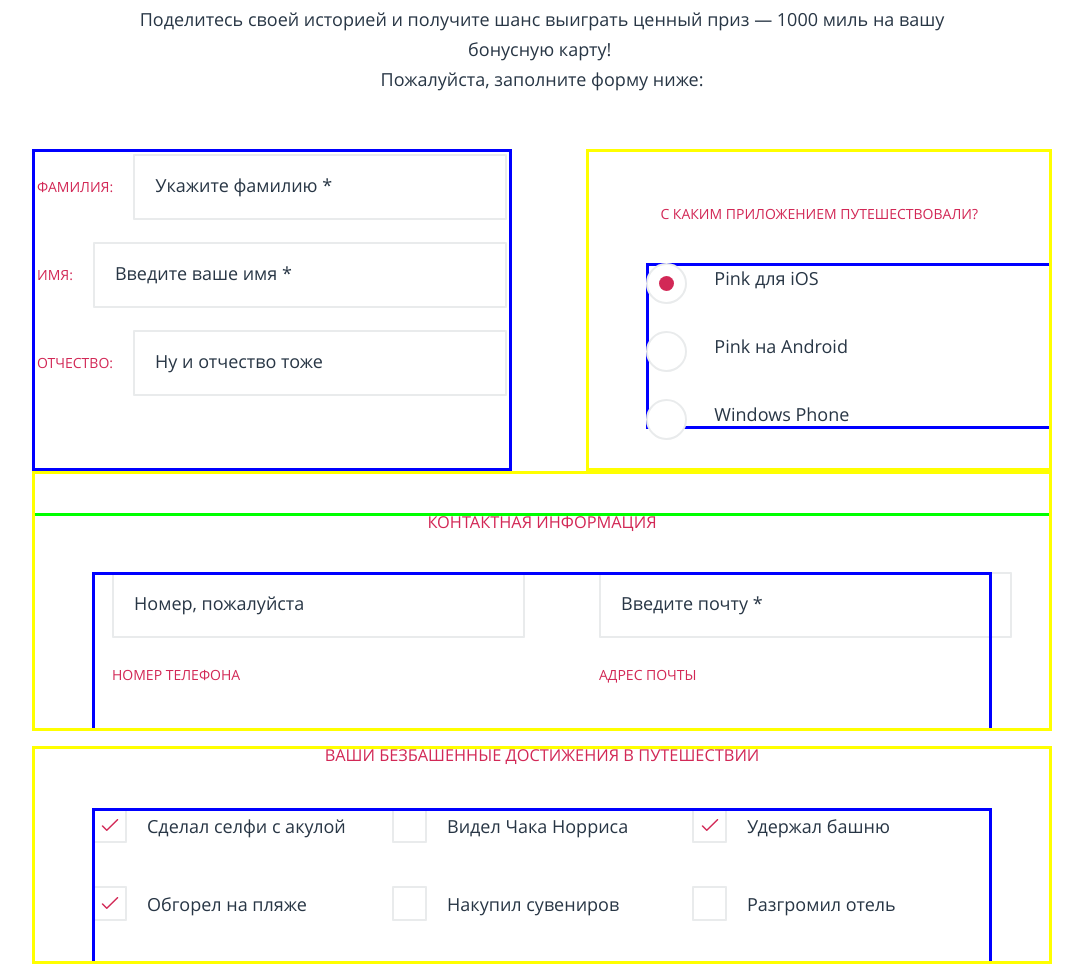
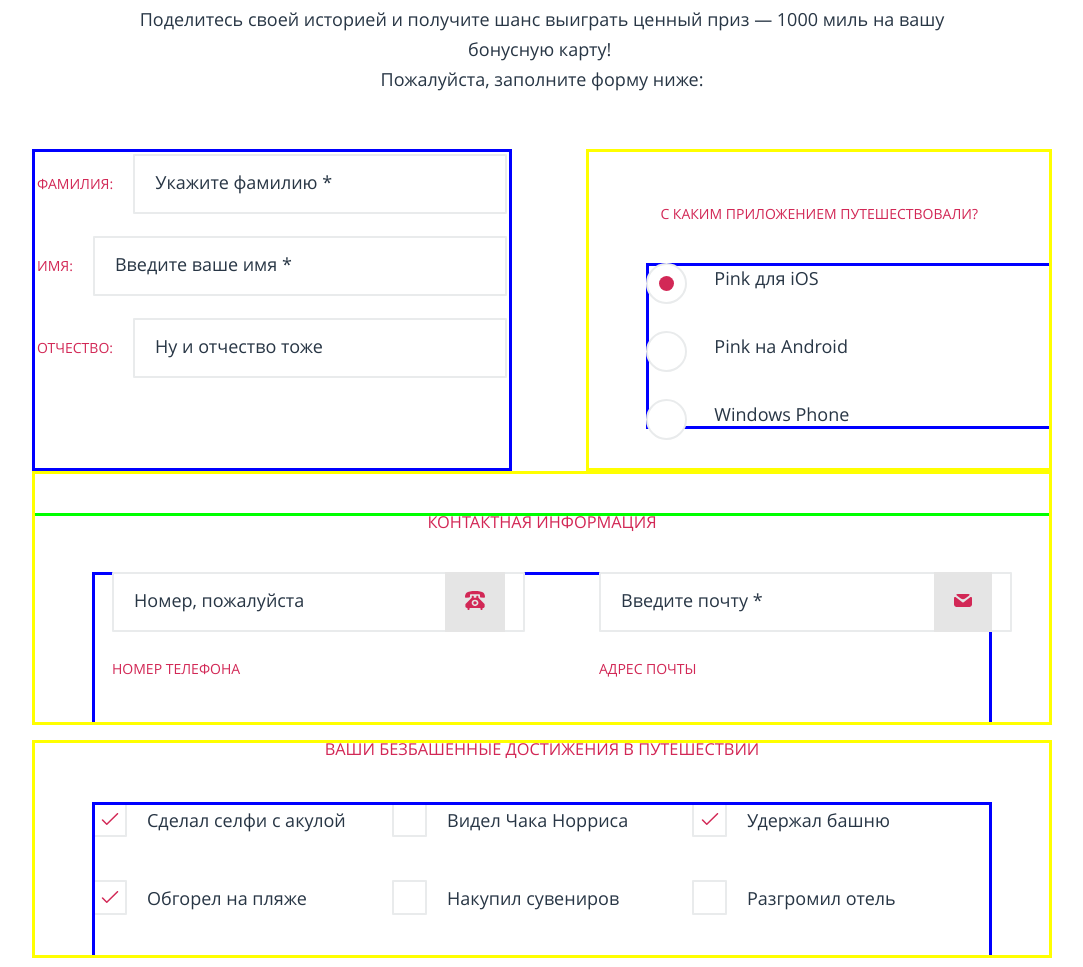
Before and after one commit to agaphonova/1703485-pink-23, a website: page source/form.html in a window 1280 px wide. Shown: the part 474-1441 px from the top of the page, without its empty margins (98-1181 px from the left). Drawn offline with nearby package versions, Linux system fonts and the light colour scheme; files that its build step writes are made by us from their sources.

Commit message:
добавление иконок на странице формы

```diff
--- a/source/form.html
+++ b/source/form.html
@@ -178,7 +178,7 @@
                   <label class="form-area form-area--reverse">
                     <span class="form-area__label">Адрес почты</span>
                     <input class="form-area__input" type="text" placeholder="Введите почту *">
-                    <span class="form-area__icon">
+                    <span class="form-area__icon form-area__icon--mail">
                       <svg width="18" height="13" viewBox="0 0 18 13" fill="none" xmlns="http://www.w3.org/2000/svg">
                         <path d="M14.9101 1.68071C16.1101 0.752143 15.8201 0 14.2601 0H3.73007C2.17007 0 1.88007 0.761428 3.07007 1.68071L6.82007 4.57786C7.44102 5.02891 8.2067 5.27397 8.99507 5.27397C9.78344 5.27397 10.5491 5.02891 11.1701 4.57786L14.9101 1.68071Z" fill="#D22856"/>
                         <path d="M11.9101 6.5L9.70007 8.24571C9.61906 8.29331 9.53164 8.33078 9.44007 8.35714L9.34007 8.40357C9.23142 8.44582 9.11701 8.47395 9.00007 8.48714L8.67007 8.43143L8.55007 8.35714C8.46475 8.3229 8.38417 8.27925 8.31007 8.22714L6.08007 6.5L2.18007 3.52857C1.00007 2.6 7.0672e-05 3.02714 7.0672e-05 4.47571V10.335C-0.002565 10.6825 0.0685454 11.0272 0.209341 11.3492C0.350138 11.6712 0.557862 11.9643 0.820654 12.2118C1.08345 12.4592 1.39616 12.6562 1.74093 12.7915C2.08571 12.9267 2.4558 12.9976 2.83007 13H15.1501C15.526 13 15.8983 12.9309 16.2454 12.7968C16.5924 12.6626 16.9075 12.466 17.1724 12.2183C17.4373 11.9706 17.6469 11.6767 17.7889 11.3534C17.9309 11.0302 18.0027 10.6841 18.0001 10.335V4.47571C18.0001 3.02714 17.0001 2.61857 15.8201 3.54714L11.9101 6.5Z" fill="#D22856"/>
--- a/source/sass/blocks/copyright.scss
+++ b/source/sass/blocks/copyright.scss
@@ -30,4 +30,8 @@
   margin: 0;
   padding: 0;
   margin-right: 15px;
+
+  @media (min-width: $tablet-width) {
+    font-size: 18px;
+  }
 }
--- a/source/sass/blocks/download.scss
+++ b/source/sass/blocks/download.scss
@@ -1,4 +1,5 @@
 .download {
+  max-width: 1200px;
   @media (min-width: $desktop-width) {
     padding: 0 130px;
   }
--- a/source/sass/blocks/form.scss
+++ b/source/sass/blocks/form.scss
@@ -54,6 +54,7 @@
 .form-area {
   display: flex;
   flex-direction: column;
+  position: relative;
 
   @media (min-width: $tablet-width) {
     flex-direction: row;
@@ -90,7 +91,7 @@
   width: 100%;
   border: 2px solid $grey-border;
   border-radius: 1px;
-  padding: 23px 20px 23px 20px;
+  padding: 20px 20px;
   margin-bottom: 29px;
 
   &:focus {
@@ -124,4 +125,22 @@
 
 .form-area__icon {
   display: none;
+
+  @media (min-width: $tablet-width) {
+    display: block;
+    position: absolute;
+    text-align: center;
+    padding: 19px 20px;
+    // padding-top: 20px;
+    // padding-right: 20px;
+    // width: 30px;
+    // height: 30px;
+    background-color: $radio-grey-border;
+    top: 0;
+    right: 0;
+
+    &--mail {
+      padding: 22px 20px;
+    }
+  }
 }
```
Also changed, not shown: source/catalog.html (+6 -1 lines), source/img/panorama.jpg (deleted), source/img/tuning-mobile-1x.jpg (added), source/img/tuning-mobile-2x.jpg (added), source/img/tuning-tablet-1x.jpg (added), source/img/tuning-tablet-2x.jpg (added).
